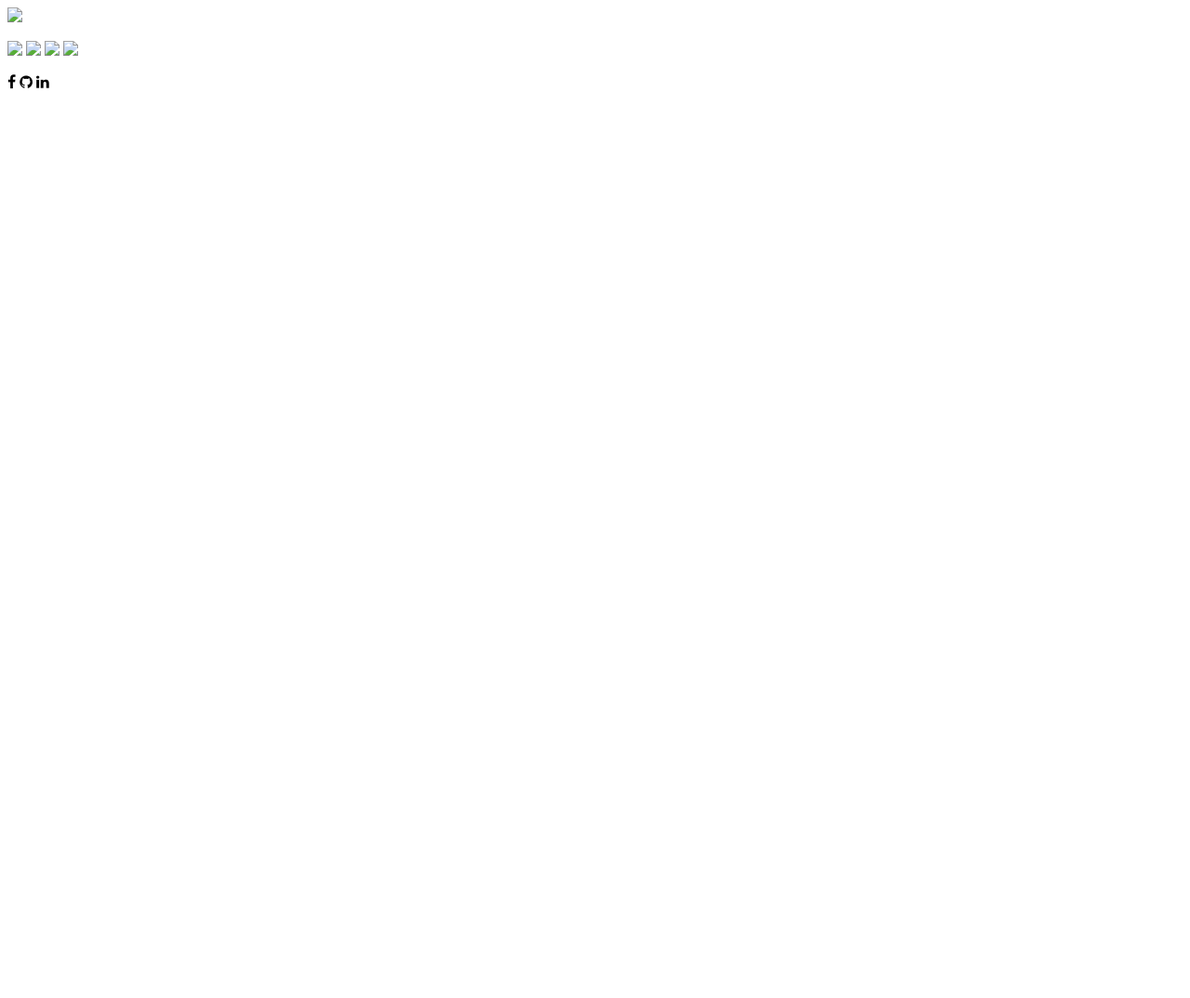
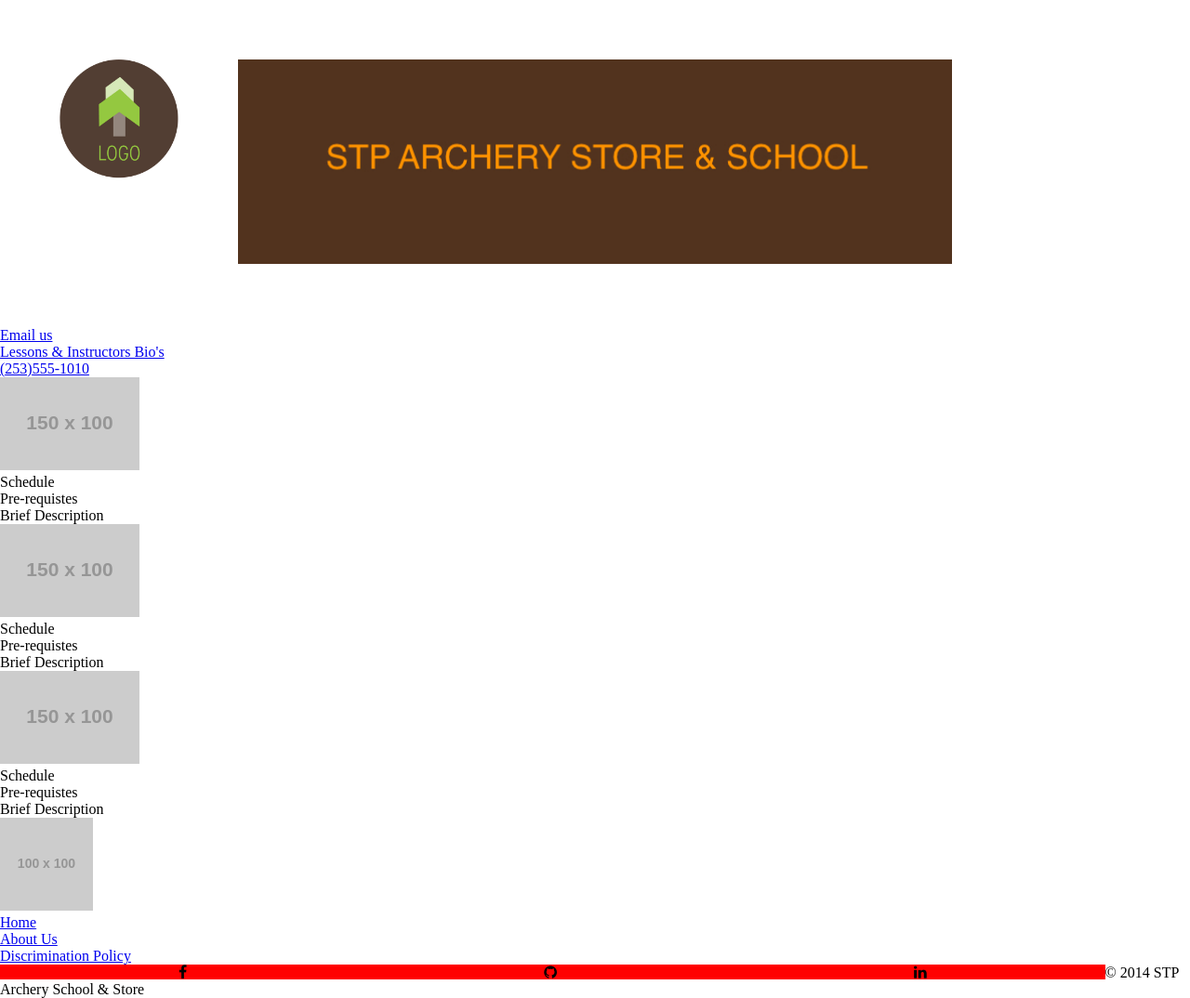
Before and after one commit to sands33/archery, a plain HTML site: page archery-lessons.html in a window 1280 px wide. Shown: the whole page at 93% size. Before the commit the page ends 800 px from the top, so only its background shows below. Drawn offline with Linux system fonts and the light colour scheme; some packages are replaced by stand-ins of ours; placeholder pictures from the web are drawn by us.

Commit message:
Fixed up structure

```diff
--- a/archery-lessons.html
+++ b/archery-lessons.html
@@ -1,28 +1,86 @@
 <!DOCTYPE html>
 <html>
- <head>
+  <head>
     <meta charset="utf-8">
-    <meta name="description" content="Archery Lessons"/>
-    <title>Archery Lessons</title>
-    <link rel="archery-lessons-style" href="/styles/archery-lessons-style.css">
+    <title>Archery Lessons | Straight to the Point Archery</title>
+    <link type="text/css" href="styles/archery-lessons-style.css" rel="stylesheet"/>
     <link href="http://maxcdn.bootstrapcdn.com/font-awesome/4.2.0/css/font-awesome.min.css" rel="stylesheet">
+    <script src="https://maps.googleapis.com/maps/api/js"></script>
+    <script> function initialize() {
+      var mapCanvas = document.getElementById('map-canvas');
+        var mapOptions = {
+          center: new google.maps.LatLng(47.258236, -122.445972),
+          zoom: 16,
+          mapTypeId: google.maps.MapTypeId.ROADMAP
+        }
+        var map = new google.maps.Map(mapCanvas, mapOptions)
+      }
+      google.maps.event.addDomListener(window, 'load', initialize);
+      </script>
   </head>
   <body>
-   	<header>
-		<img id="banner" src="archery-banner.jpg"/>
-	</header>
-	<article>
-		<p id="classes">
-			<img class="lessons" a href="#" src="target-beginner.jpg"/>
-			<img class="lessons" a href="#" src="target-intermediate.jpg"/>
-			<img class="lessons" a href="#" src="target-expert.jpg"/>
-			<a href="archery-homepage.html"><img class="lessons" src="archery-quiver.jpg"/></a>
-		</p>
-	</article>
-	<footer>
-		<i id="footerlogos" class="fa fa-facebook"></i>
-		<i id="footerlogos" class="fa fa-github"></i>
-		<i id="footerlogos" class="fa fa-linkedin"></i>
-	</footer>
+    <div class="wrapper">
+		<!-- start header-->
+		<header class="header">
+		   <!-- get current page info -->
+			<a href="/"><img id="logo" src="images/stp-logo.jpg" alt="Straight to the Point Archery" /></a>
+			<img id="icon" src="images/icon.jpg" alt="icon">
+			<div class="archHdrRight">
+				<ul id="arch-cart-links">
+					<li><a href="#">Email us</a></li>
+					<li><a href="archery-lessons.html">Lessons &amp; Instructors Bio's</a></li>
+					<li><a href="#">(253)555-1010</a></li>
+				</ul>
+			</div>
+		</header>
+		<section id="body">
+			<ul>
+				<li>
+					<div class="lesson-wrapper">
+						<img src="//placehold.it/150x100" alt="lesson image" />
+						<div class="info">
+							<p>Schedule</p>
+							<p>Pre-requistes</p>
+							<p>Brief Description</p>
+						</div>
+					</div>
+				</li>
+				<li>
+					<div class="lesson-wrapper">
+						<img src="//placehold.it/150x100" alt="lesson image" />
+						<div class="info">
+							<p>Schedule</p>
+							<p>Pre-requistes</p>
+							<p>Brief Description</p>
+						</div>
+					</div>
+				</li>
+				<li>
+					<div class="lesson-wrapper">
+						<img src="//placehold.it/150x100" alt="lesson image" />
+						<div class="info">
+							<p>Schedule</p>
+							<p>Pre-requistes</p>
+							<p>Brief Description</p>
+						</div>
+					</div>
+				</li>
+			</ul>
+		</section>
+		<footer>
+			<img src="//placehold.it/100x100" alt="footer logo">
+			<ul>
+				<li><a href="/">Home</a></li>
+				<li><a href="#">About Us</a></li>
+				<li><a href="#">Discrimination Policy</a></li>
+			</ul>
+			<ul class="footerlogos">
+				<li><i class="fa fa-facebook"></i></li>
+				<li><i class="fa fa-github"></i></li>
+				<li><i class="fa fa-linkedin"></i></li>
+			</ul>
+			<p class="copyright">&copy; 2014 STP Archery School &amp; Store</p>
+		</footer>
+	  </div>
   </body>
 </html>
--- a/styles/archery-lessons-style.css
+++ b/styles/archery-lessons-style.css
@@ -2,6 +2,11 @@
 	box-sizing: border-box;
 	margin: 0;
 	padding: 0;
+}
+
+ul, li
+{
+	list-style-type: none;
 }
 
 #banner {
@@ -33,7 +38,6 @@
 }
 
 .header-top {
-    float:right;
     margin: 0 5%;
     background-color: red;
     width:90%;
@@ -43,10 +47,7 @@
     border-width: medium;
 }
 
-
-
-
-.archTopPhone {float:right;
+.archTopPhone {
     margin-right: 2rem;
     font-size: 2rem;
     color: Blue;
@@ -57,7 +58,6 @@
 
 
 .archTopLessons {
-	float:right;
     margin-right: 2rem;
     font-size: 2rem;
     color: Blue;
@@ -67,8 +67,6 @@
 }
 
 .archTopEmail {
-	float:right;
-    clear:both;
     margin-right: 10%;
     font-size: 2rem;
     color: Blue;
```
Also changed, not shown: index.html (+23 -15 lines).
